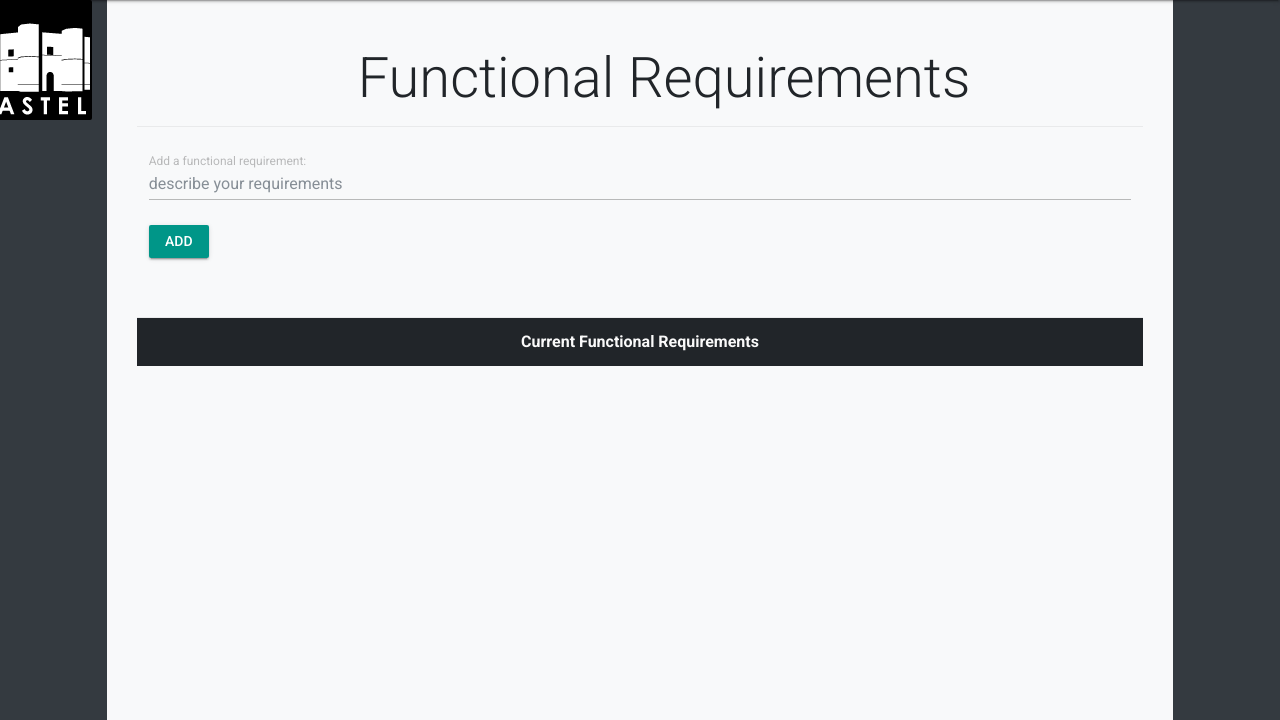
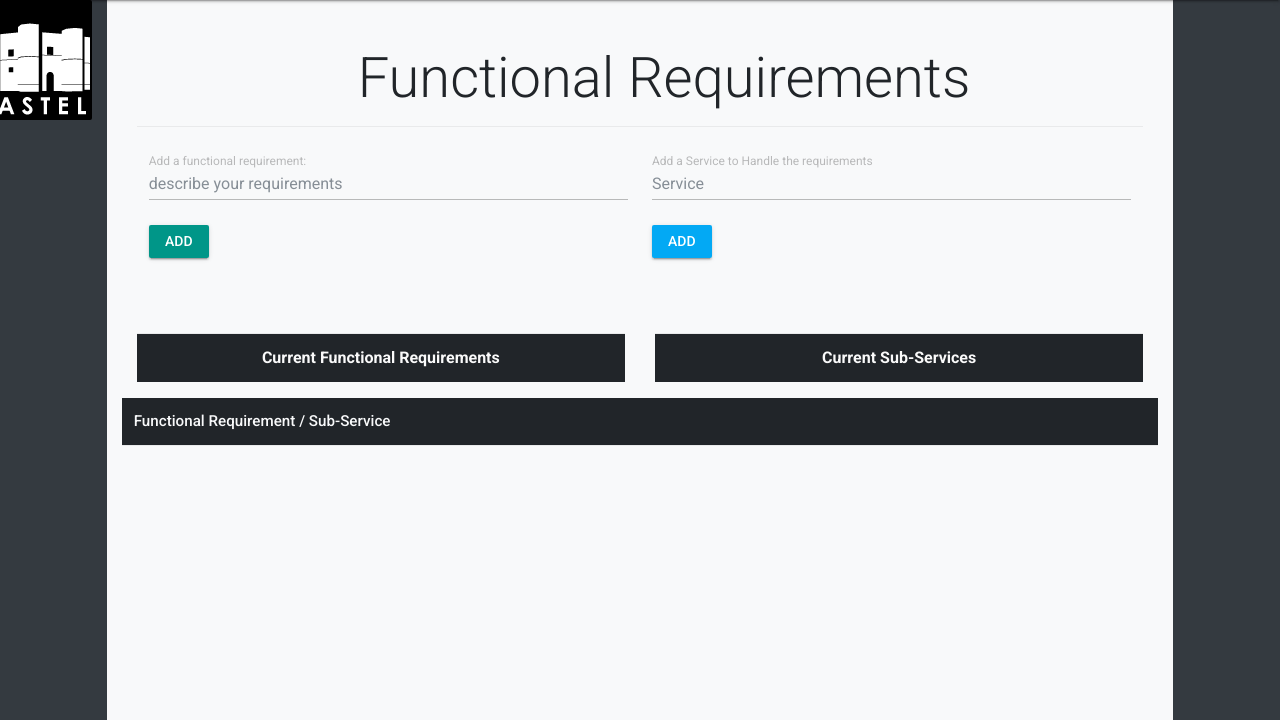
Before and after one commit to Baakel/KastelEditor, a Flask app: template editorapp/templates/funcreq.html in a window 1280 px wide. Shown: the part 63-783 px from the top of the page. Run offline with Flask 2, Linux system fonts and the light colour scheme; the template is opened without the code that fills it: values that come from a table or form of the project are taken from there, others are empty; data comes from the database, SQL or seed files in the repository; some libraries are stand-ins or nearby versions.

Commit message:
Added the Assumptions and modified the functional requirements tables, now need to get the logic rolling.

```diff
--- a/editorapp/forms.py
+++ b/editorapp/forms.py
@@ -21,6 +21,7 @@ class GoodsForm(FlaskForm):
 
 class FunctionalRequirementsForm(FlaskForm):
     freq = StringField('Add a functional requirement:', validators=[DataRequired()])
+    subserv = StringField('Add a Service to Handle the requirements', validators=[DataRequired()])
 
 
 class EditorForm(FlaskForm):
--- a/editorapp/models.py
+++ b/editorapp/models.py
@@ -20,6 +20,14 @@ roles_users = db.Table(
 hard_mechanism = db.Table('hard_mechanism',
                           db.Column('hg_id', db.Integer, db.ForeignKey('hard_goal.id')),
                           db.Column('bbmech_id', db.Integer, db.ForeignKey('bb_mechanisms.id')))
+
+bb_assumptions = db.Table('bb_assumptions',
+                          db.Column('bb_id', db.Integer, db.ForeignKey('bb_mechanisms.id')),
+                          db.Column('assumptions_id', db.Integer, db.ForeignKey('assumptions.id')))
+
+freq_serv = db.Table('freq_serv',
+                     db.Column('fr_id', db.Integer, db.ForeignKey('functional_requirement.id')),
+                     db.Column('serv_id', db.Integer, db.ForeignKey('sub_service.id')))
 
 
 class Role(db.Model, RoleMixin):
@@ -95,6 +103,28 @@ class FunctionalRequirement(db.Model):
     id = db.Column(db.Integer, primary_key=True)
     description = db.Column(db.String(280))
     project_id = db.Column(db.Integer, db.ForeignKey('projects.id'))
+    services = db.relationship('SubService',
+                               secondary=freq_serv,
+                               backref=db.backref('functionalreqs', lazy='dynamic'),
+                               lazy='dynamic')
+    def alrdy_used(self, serv):
+        return self.services.filter(freq_serv.c.serv_id == serv.id).count() > 0
+
+    def add_bb(self, serv):
+        if not self.alrdy_used(serv):
+            self.services.append(serv)
+            return self
+
+    def remove_bb(self, serv):
+        if self.alrdy_used(serv):
+            self.services.remove(serv)
+            return self
+
+
+class SubService(db.Model):
+    id = db.Column(db.Integer, primary_key=True)
+    name = db.Column(db.String(80))
+    project_id = db.Column(db.Integer, db.ForeignKey('projects.id'))
 
 
 class HardGoal(db.Model):
@@ -135,6 +165,7 @@ class Projects(db.Model):
     functional_req = db.relationship('FunctionalRequirement', backref='project', lazy='dynamic')
     stake_holders = db.relationship('Stakeholder', backref='project', lazy='dynamic')
     goods = db.relationship('Good', backref='project', lazy='dynamic')
+    sub_services = db.relationship('SubService', backref='project', lazy='dynamic')
 
     @staticmethod
     def make_unique_name(name):
@@ -152,9 +183,31 @@ class Projects(db.Model):
         return '<Projects %r>' % self.name
 
 
+class Assumptions(db.Model):
+    id = db.Column(db.Integer, primary_key=True)
+    name = db.Column(db.String(120))
+
+
 class BbMechanisms(db.Model):
     id = db.Column(db.Integer, primary_key=True)
     name = db.Column(db.String(120), unique=True)
     authenticity = db.Column(db.Boolean, default=False)
     confidentiality = db.Column(db.Boolean, default=False)
     integrity = db.Column(db.Boolean, default=False)
+    assumptions = db.relationship('Assumptions',
+                                   secondary=bb_assumptions,
+                                   backref=db.backref('bb_mechanisms', lazy='dynamic'),
+                                   lazy='dynamic')
+
+    def alrdy_used(self, ass):
+        return self.assumptions.filter(bb_assumptions.c.assumptions_id == ass.id).count() > 0
+
+    def add_bb(self, ass):
+        if not self.alrdy_used(ass):
+            self.assumptions.append(ass)
+            return self
+
+    def remove_bb(self, ass):
+        if self.alrdy_used(ass):
+            self.assumptions.remove(ass)
+            return self
--- a/editorapp/templates/funcreq.html
+++ b/editorapp/templates/funcreq.html
@@ -11,10 +11,15 @@
         <form action="" method="post" name="addsgoals">
             {{ form.hidden_tag() }}
         <div class="container">
+            <table class="table">
+                <tr>
+                    <td><div class="form-group mb-4">{{ form.freq.label(class_="form-control-label") }}{{ form.freq(class_="form-control", size=140, placeholder="describe your requirements") }}</div><button type="submit" name="freqbtn" value="pressed" class="btn btn-raised btn-primary mb-5">Add</button></td>
+                    <td><div class="form-group mb-4">{{ form.subserv.label(class_='form-control-label') }}{{ form.subserv(class_='form-control', size=140, placeholder="Service") }}</div><button type="submit" name="servbtn" value="pressed2" class="btn btn-raised btn-info mb-5">Add</button></td>
+                </tr>
+            </table>
+        <div class="row">
+            <div class="col">
                 <table class="table table-hover">
-                <tr>
-                    <td colspan="2"><div class="form-group mb-4">{{ form.freq.label(class_="form-control-label") }}{{ form.freq(class_="form-control", size=140, placeholder="describe your requirements") }}</div><button type="submit" class="btn btn-raised btn-primary mb-5">Add</button></td>
-                </tr>
                     <tr class="thead-inverse text-center mt-5">
                         <th colspan="2">Current Functional Requirements</th>
                     </tr>
@@ -26,5 +31,42 @@
                     {% endfor %}
                 </table>
             </div>
+            <div class="col">
+                <table class="table table-hover">
+                    <tr class="thead-inverse text-center mt-5">
+                        <th colspan="2">Current Sub-Services</th>
+                    </tr>
+                    {% for serv in project.sub_services %}
+                        <tr>
+                            <td>{{ serv.name }}</td>
+                            <td class="text-right"><a class="text-danger" href="#">Remove</a></td>
+                        </tr>
+                    {% endfor %}
+                </table>
+            </div>
+        </div>
+        <div class="row">
+            <table class="table table-hover">
+                <thead class="thead-inverse">
+                    <tr>
+                        <th class="text-light">Functional Requirement / Sub-Service</th>
+                        {% for serv in project.sub_services %}
+                            <th class="bg-info text-light">{{ serv.name }}</th>
+                        {% endfor %}
+                    </tr>
+                </thead>
+                <tbody>
+                    {% for freq in project.functional_req %}
+                        <tr>
+                            <td>{{ freq.description }}</td>
+                            {% for serv in project.sub_services %}
+                            <td><input title="{{ serv.name }}" type="checkbox"></td>
+                            {% endfor %}
+                        </tr>
+                    {% endfor %}
+                </tbody>
+            </table>
+        </div>
+        </div>
         </form>
 {% endblock %}
--- a/editorapp/views.py
+++ b/editorapp/views.py
@@ -5,7 +5,8 @@ from wtforms import SelectField
 from wtforms.validators import DataRequired
 from .forms import StakeHoldersForm, ProjectForm, GoodsForm, FunctionalRequirementsForm, EditorForm, AccessForm, \
     HardGoalsForm, BbmForm, FlaskForm
-from .models import Stakeholder, Users, lm, Projects, Good, FunctionalRequirement, HardGoal, Role, BbMechanisms
+from .models import Stakeholder, Users, lm, Projects, Good, FunctionalRequirement,\
+    HardGoal, Role, BbMechanisms,  Assumptions, SubService
 from flask_security import Security, SQLAlchemyUserDatastore, current_user
 # from flask_security.utils import hash_password, verify_password, get_hmac
 import flask_admin
@@ -73,6 +74,21 @@ def create_db_data():
             bbmech = BbMechanisms(**kw)
             db.session.add(bbmech)
             db.session.commit()
+
+    assumptions = Assumptions.query.first()
+    if not assumptions:
+        assumptions = [
+            'Process Security',
+            'Implementation Correctness',
+            'Compiler Correctness',
+            'Signature Key Trustworthiness',
+            'Authentification Characteristics Authenticity'
+        ]
+
+        for assumption in assumptions:
+            a = Assumptions(name=assumption)
+            db.session.add(a)
+        db.session.commit()
 
 
 
@@ -425,21 +441,37 @@ def functional_req(project):
     project = Projects.query.filter_by(name=project).first()
     if g.user in project.editors:
         form = FunctionalRequirementsForm()
-        if form.validate_on_submit():
-            fr = FunctionalRequirement.query.filter_by(description=form.freq.data, project_id=project.id).first()
-            if fr is None:
-                freq = FunctionalRequirement(description=form.freq.data, project_id=project.id)
-                db.session.add(freq)
-                db.session.commit()
-                flash('Functional Requirement Added to the Database', 'succ')
-                return redirect(url_for('functional_req', project=project.name))
+        if request.method == 'POST' and request.form.get('freqbtn'):
+            if form.freq.data is not '':
+                fr = FunctionalRequirement.query.filter_by(description=form.freq.data, project_id=project.id).first()
+                if fr is None:
+                    freq = FunctionalRequirement(description=form.freq.data, project_id=project.id)
+                    db.session.add(freq)
+                    db.session.commit()
+                    flash('Functional Requirement Added to the Database', 'succ')
+                    return redirect(url_for('functional_req', project=project.name))
+                else:
+                    flash('Functional Requirement already exists', 'error')
             else:
-                flash('Functional Requirement already exists', 'error')
-        freqs = FunctionalRequirement.query.filter_by(project_id=project.id).all()
+                flash('Functional Requirement field can\'t be empty', 'error')
+
+        elif request.method == 'POST' and request.form.get('servbtn'):
+            if form.subserv.data is not '':
+                sub = SubService.query.filter_by(name=form.subserv.data, project_id=project.id).first()
+                if sub is None:
+                    sb = SubService(name=form.subserv.data, project_id=project.id)
+                    db.session.add(sb)
+                    db.session.commit()
+                    flash('Service Added to the Database', 'succ')
+                    return redirect(url_for('functional_req', project=project.name))
+                else:
+                    flash('Service Already Exists', 'error')
+            else:
+                flash('Service Field can\'t be empty', 'error')
+
         return render_template('funcreq.html',
                                title=project.name,
                                form=form,
-                               freqs=freqs,
                                project=project)
     else:
         flash('You don\'t have permission to access this project.')
@@ -867,6 +899,7 @@ admin = flask_admin.Admin(
 admin.add_view(MyModelView(Role, db.session))
 admin.add_view(MyModelView(Users, db.session))
 admin.add_view(MyModelView(Projects, db.session))
+admin.add_view(MyModelView(BbMechanisms, db.session))
 
 
 @security.context_processor
```
Lines whose indentation alone changed are shown as unchanged.
